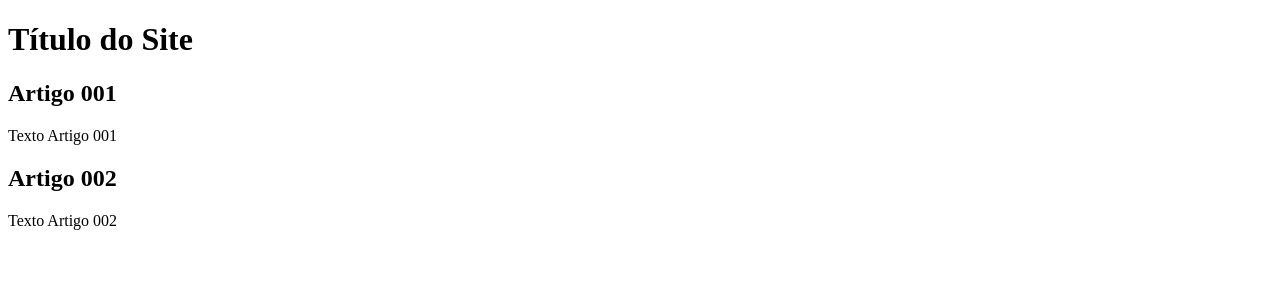
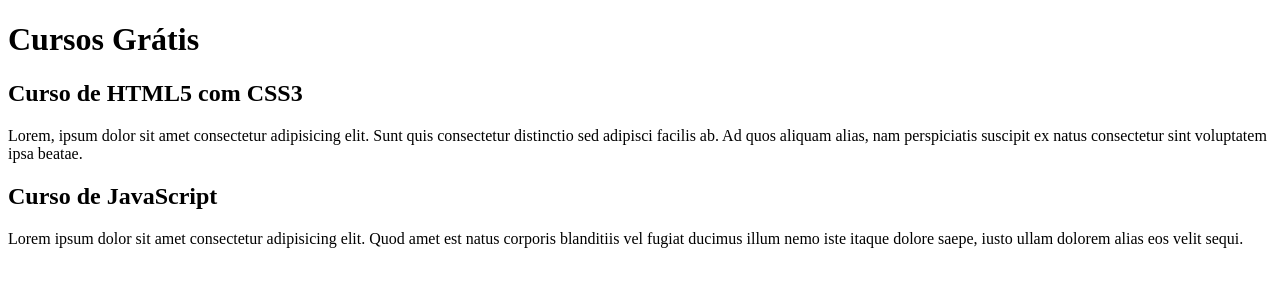
Before and after one commit to Dantekilleranger/projeto-site, a plain HTML site: page index.html in a window 1280 px wide. Drawn offline with Linux system fonts and the light colour scheme.

Commit message:
comecei a escrever o conteúdo

```diff
--- a/index.html
+++ b/index.html
@@ -8,15 +8,15 @@
 <body>
     <main>
         <header>
-            <h1>Título do Site</h1>
+            <h1>Cursos Grátis</h1>
         </header>
         <article>
-            <h2>Artigo 001</h2>
-            <p>Texto Artigo 001</p>
+            <h2>Curso de HTML5 com CSS3</h2>
+            <p>Lorem, ipsum dolor sit amet consectetur adipisicing elit. Sunt quis consectetur distinctio sed adipisci facilis ab. Ad quos aliquam alias, nam perspiciatis suscipit ex natus consectetur sint voluptatem ipsa beatae.</p>
         </article>
         <article>
-            <h2>Artigo 002</h2>
-            <p>Texto Artigo 002</p>
+            <h2>Curso de JavaScript</h2>
+            <p>Lorem ipsum dolor sit amet consectetur adipisicing elit. Quod amet est natus corporis blanditiis vel fugiat ducimus illum nemo iste itaque dolore saepe, iusto ullam dolorem alias eos velit sequi.</p>
         </article>
     </main>
 </body>
```
